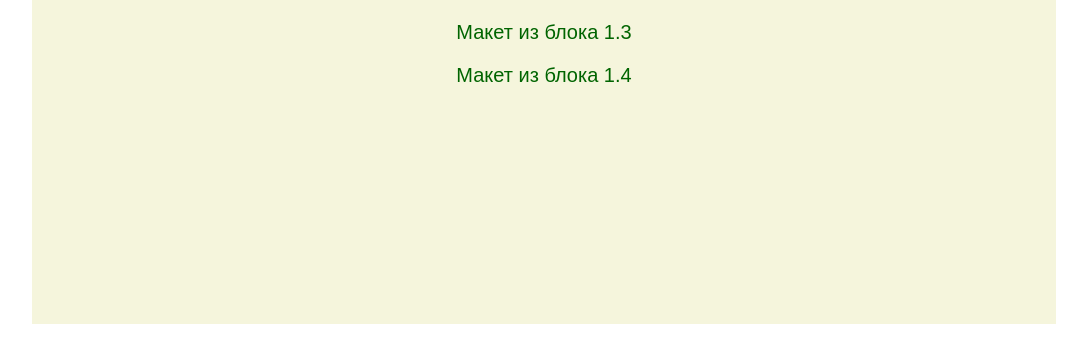
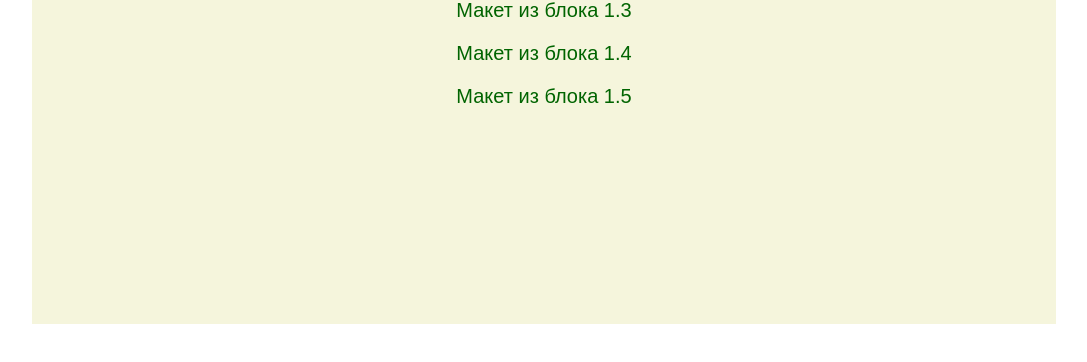
Before and after one commit to Iuliia-Karatetskaia/Iuliia-Karatetskaia.github.io, a plain HTML site: page index.html in a window 1280 px wide. Shown: the part 296-658 px from the top of the page, without its empty margins (96-1183 px from the left). Drawn offline with Linux system fonts and the light colour scheme.

Commit message:
Update index.html

```diff
--- a/index.html
+++ b/index.html
@@ -12,6 +12,7 @@
         <ul class="maket-list">
             <li class="item"><a href="first_part/index.html" class="link">Макет из блока 1.3</a></li>
             <li class="item"><a href="second_part(aside)/aside.html" class="link">Макет из блока 1.4</a></li>
+             <li class="item"><a href="second_part(aside)/aside.html" class="link">Макет из блока 1.5</a></li>
         </ul>
     </div>
 </body>
```
